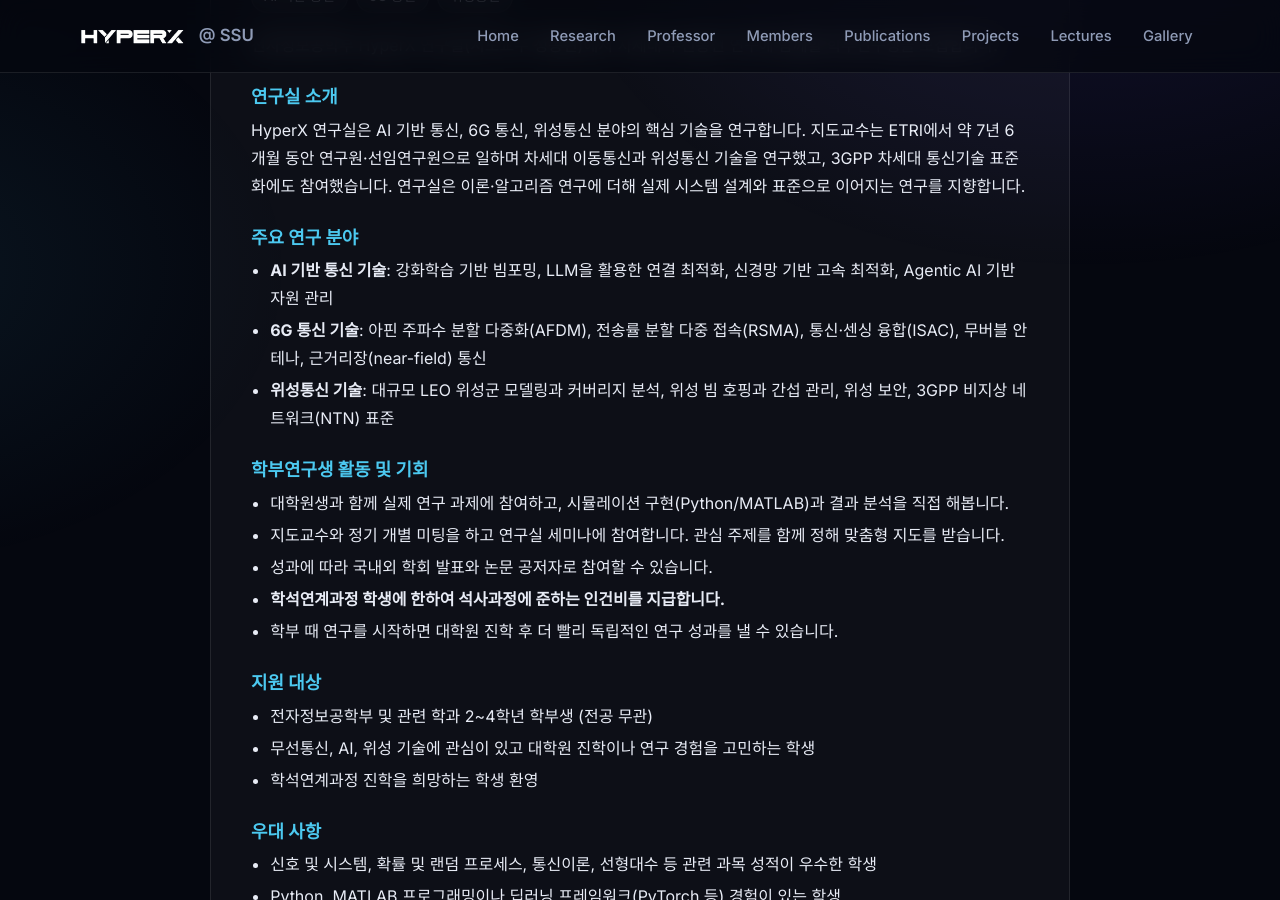
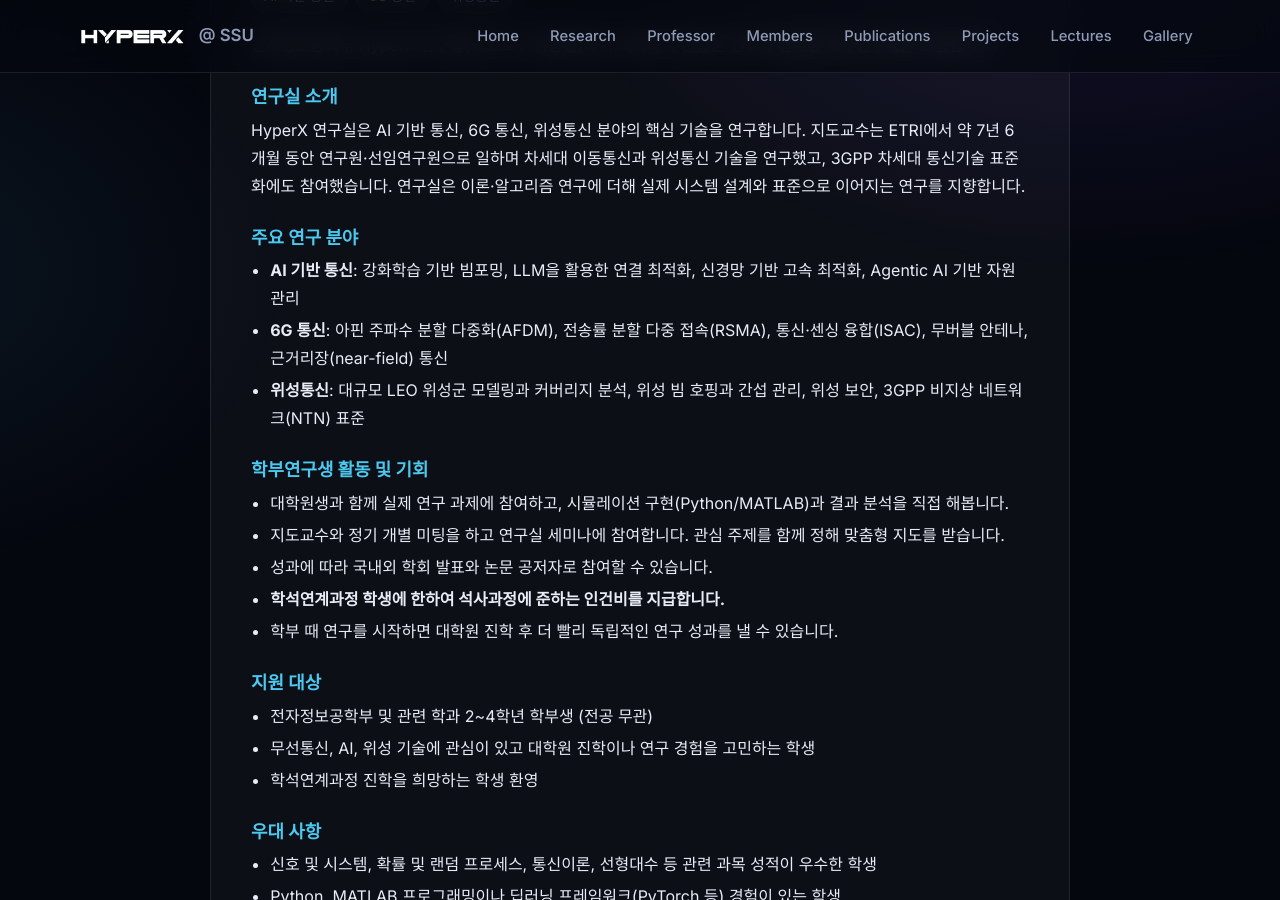
Before and after one commit to hyperx-web/hyperx, a Jekyll site: the page built from recruit.html, in a window 1280 px wide and 900 px high, scrolled down 488 px. Built offline with Jekyll 4.4.1, drawn with Linux system fonts in a browser that asks for light colours; some web fonts are replaced.

Commit message:
Recruit: drop 기술 from research area labels
Co-Authored-By: Claude Opus 5.5 <noreply@anthropic.com>

```diff
--- a/recruit.html
+++ b/recruit.html
@@ -19,9 +19,9 @@ eyebrow: Position Available
 
       <h3>주요 연구 분야</h3>
       <ul>
-        <li><b>AI 기반 통신 기술</b>: 강화학습 기반 빔포밍, LLM을 활용한 연결 최적화, 신경망 기반 고속 최적화, Agentic AI 기반 자원 관리</li>
-        <li><b>6G 통신 기술</b>: 아핀 주파수 분할 다중화(AFDM), 전송률 분할 다중 접속(RSMA), 통신·센싱 융합(ISAC), 무버블 안테나, 근거리장(near-field) 통신</li>
-        <li><b>위성통신 기술</b>: 대규모 LEO 위성군 모델링과 커버리지 분석, 위성 빔 호핑과 간섭 관리, 위성 보안, 3GPP 비지상 네트워크(NTN) 표준</li>
+        <li><b>AI 기반 통신</b>: 강화학습 기반 빔포밍, LLM을 활용한 연결 최적화, 신경망 기반 고속 최적화, Agentic AI 기반 자원 관리</li>
+        <li><b>6G 통신</b>: 아핀 주파수 분할 다중화(AFDM), 전송률 분할 다중 접속(RSMA), 통신·센싱 융합(ISAC), 무버블 안테나, 근거리장(near-field) 통신</li>
+        <li><b>위성통신</b>: 대규모 LEO 위성군 모델링과 커버리지 분석, 위성 빔 호핑과 간섭 관리, 위성 보안, 3GPP 비지상 네트워크(NTN) 표준</li>
       </ul>
 
       <h3>학부연구생 활동 및 기회</h3>
```
